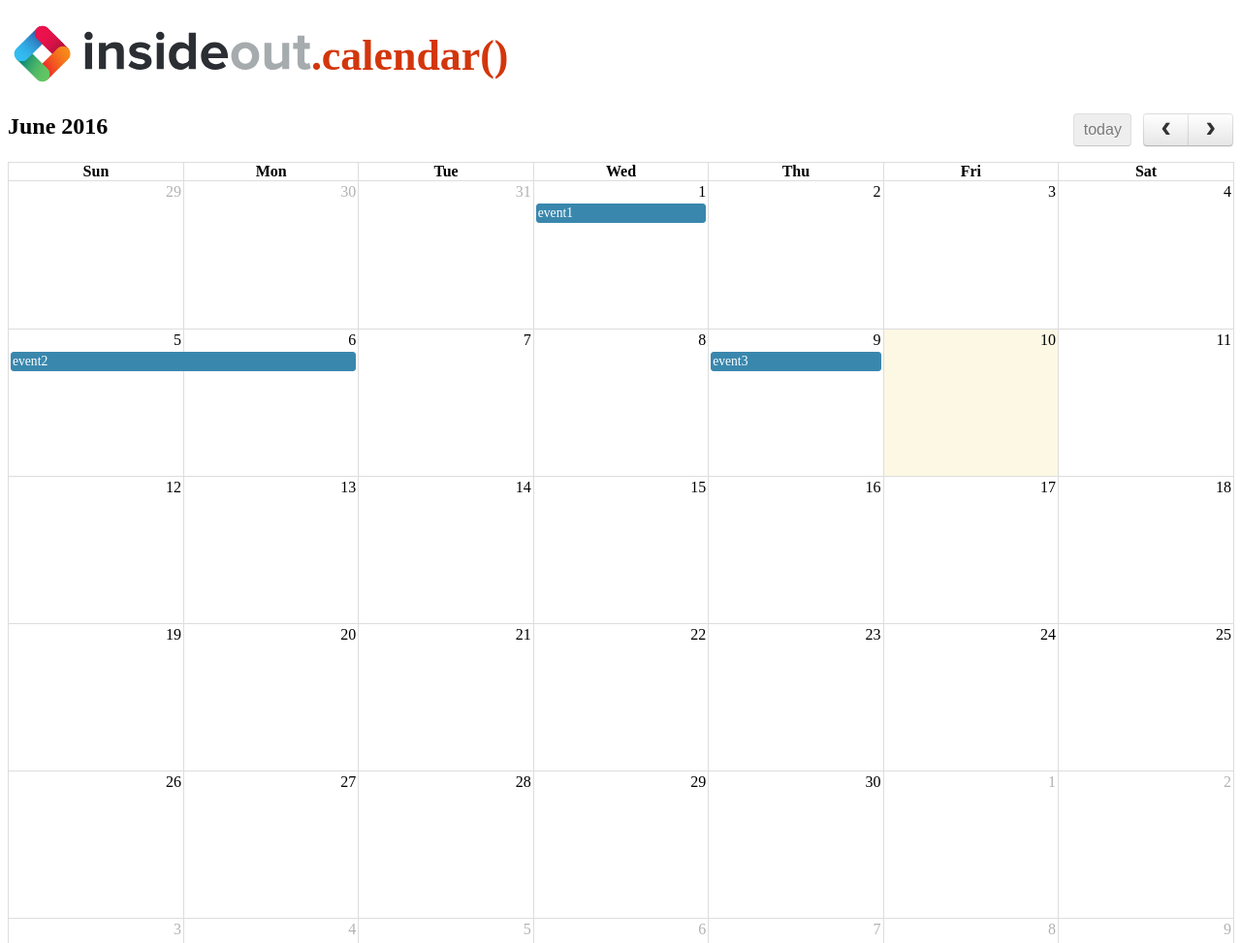
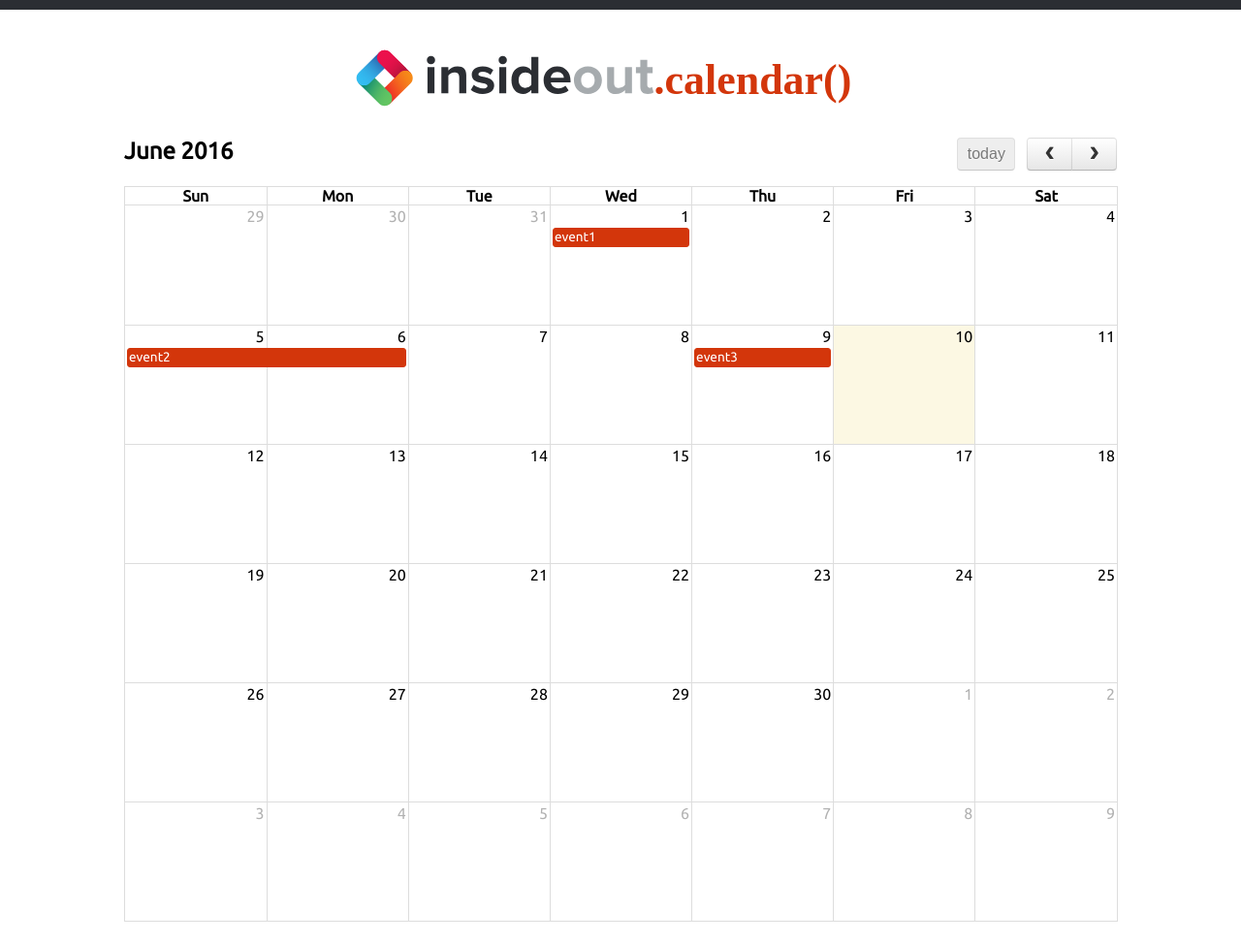
Before and after one commit to insideoutprojectbr/calendar, a website: page index.html in a window 1280 px wide. Shown: the top 973 px of the page at 97% size. Drawn offline with Linux system fonts and the light colour scheme.

Commit message:
Apply style

```diff
--- a/assets/app.js
+++ b/assets/app.js
@@ -1,5 +1,6 @@
 $(document).ready(function() {
     $('#calendar').fullCalendar({
-      events: '../events.json'
+      events: '../events.json',
+      eventColor: '#D3360B'
     });
 });
--- /dev/null
+++ b/assets/style.css
@@ -0,0 +1,20 @@
+body {
+  margin: 0;
+  font-family: 'Ubuntu', sans-serif;
+  border-top: 10px solid #2b2e33;
+}
+
+section {
+  width: 80vw;
+  margin: 0 auto;
+  padding: 15px;
+}
+
+h1 {
+  text-align: center;
+  width: auto;
+}
+
+#title {
+  max-width: 80vw;
+}
--- a/index.html
+++ b/index.html
@@ -4,11 +4,13 @@
   <meta charset="UTF-8">
   <title>InsideOut Calendar</title>
   <link rel="stylesheet" href="bower_components/fullcalendar/dist/fullcalendar.css" media="screen" title="no title" charset="utf-8">
+  <link href='https://fonts.googleapis.com/css?family=Ubuntu' rel='stylesheet' type='text/css'>
+  <link rel="stylesheet" href="assets/style.css" media="screen" title="no title" charset="utf-8">
 </head>
 <body>
   <section>
-    <h1 id="title">
-      <img src="assets/insideout-calendar.svg" alt="InsideOut Calendar" />
+    <h1>
+      <img id="title" src="assets/insideout-calendar.svg" alt="InsideOut Calendar" />
     </h1>
     <div id="calendar"></div>
   </section>
```
